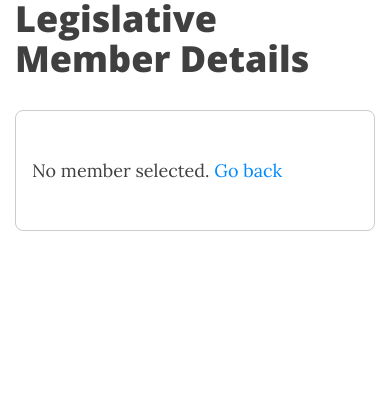
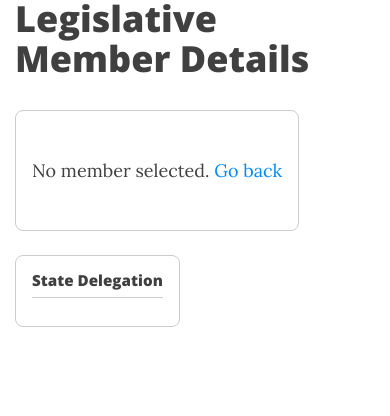
Before and after one commit to Votega/votega.org-TEST, a Jekyll site: the page built from member.html, in a window 390 px wide. Shown: the part 121-537 px from the top of the page. Built offline with Jekyll 4.4.1, drawn with Linux system fonts in a browser that asks for light colours.

Commit message:
Update member.html
Added same state members in a more convenient side window on the right-hand portion of the page

```diff
--- a/member.html
+++ b/member.html
@@ -6,14 +6,87 @@ permalink: /member.html
 
 <h1>Legislative Member Details</h1>
 
-<div id="memberDetails" style="margin-top: 2rem; padding: 1rem; border: 1px solid #ccc; border-radius: 8px;">
-  <p>Loading member information...</p>
+<style>
+  #pageLayout {
+    display: flex;
+    gap: 1.5rem;
+    align-items: flex-start;
+    margin-top: 2rem;
+  }
+  #memberDetails {
+    flex: 1;
+    min-width: 0;
+    padding: 1rem;
+    border: 1px solid #ccc;
+    border-radius: 8px;
+  }
+  #stateSidebar {
+    width: 240px;
+    flex-shrink: 0;
+    padding: 1rem;
+    border: 1px solid #ccc;
+    border-radius: 8px;
+    position: sticky;
+    top: 1rem;
+    max-height: 80vh;
+    overflow-y: auto;
+    display: none;
+  }
+  #stateSidebar h3 {
+    margin: 0 0 0.75rem 0;
+    font-size: 0.95rem;
+    border-bottom: 1px solid #ccc;
+    padding-bottom: 0.5rem;
+  }
+  .sidebar-group-label {
+    font-size: 0.75rem;
+    font-weight: bold;
+    text-transform: uppercase;
+    color: #666;
+    margin: 0.75rem 0 0.25rem 0;
+  }
+  .sidebar-member {
+    display: block;
+    padding: 0.3rem 0.4rem;
+    border-radius: 4px;
+    text-decoration: none;
+    font-size: 0.875rem;
+    color: inherit;
+    line-height: 1.3;
+  }
+  .sidebar-member:hover {
+    background: #f0f0f0;
+  }
+  .sidebar-member.current {
+    background: #e8f0fe;
+    font-weight: bold;
+    cursor: default;
+    pointer-events: none;
+  }
+  .sidebar-member-sub {
+    font-size: 0.75rem;
+    color: #666;
+  }
+  @media (max-width: 700px) {
+    #pageLayout { flex-direction: column; }
+    #stateSidebar { width: auto; position: static; max-height: 300px; display: block !important; }
+  }
+</style>
+
+<div id="pageLayout">
+  <div id="memberDetails">
+    <p>Loading member information...</p>
+  </div>
+  <div id="stateSidebar">
+    <h3 id="sidebarTitle">State Delegation</h3>
+    <div id="sidebarContent"></div>
+  </div>
 </div>
 
 <div class="msg" id="status"></div>
 
 <script>
-  const DEBUG = false; // Set to true for debugging
+  const DEBUG = false;
 
   const urlParams = new URLSearchParams(window.location.search);
   const bioguideId = urlParams.get('bioguideId');
@@ -54,6 +129,65 @@ permalink: /member.html
       statusLine.textContent = message;
       document.getElementById('memberDetails').innerHTML = '<p>Error loading details. <a href="my-representatives.html">Go back</a></p>';
     }
+  }
+
+  function getBasePath() {
+    const pathname = window.location.pathname;
+    return pathname.includes('/votega.org-TEST/') ? '/votega.org-TEST/' : '/';
+  }
+
+  function getMemberName(m) {
+    const honorific = m.honorificName || '';
+    const first = m.firstName || '';
+    const last = m.lastName || '';
+    const fallback = m.directOrderName || m.name || 'Unknown';
+    return (first && last) ? `${honorific} ${first} ${last}`.trim() : (honorific ? `${honorific} ${fallback}` : fallback);
+  }
+
+  function displaySidebar(currentMember, allMembers) {
+    const state = currentMember.state || currentMember.stateName;
+    if (!state) return;
+
+    const statemates = allMembers.filter(m =>
+      (m.state === state || m.stateName === state) && m.currentMember !== false
+    );
+
+    if (statemates.length <= 1) return;
+
+    const senators = statemates
+      .filter(m => {
+        const terms = m.terms?.item || m.terms || [];
+        return (Array.isArray(terms) ? terms : [terms]).some(t => t.chamber === 'Senate');
+      })
+      .sort((a, b) => getMemberName(a).localeCompare(getMemberName(b)));
+
+    const reps = statemates
+      .filter(m => {
+        const terms = m.terms?.item || m.terms || [];
+        return (Array.isArray(terms) ? terms : [terms]).some(t => t.chamber === 'House of Representatives');
+      })
+      .sort((a, b) => (a.district ?? 999) - (b.district ?? 999));
+
+    const basePath = getBasePath();
+
+    function renderGroup(members, label) {
+      if (!members.length) return '';
+      const items = members.map(m => {
+        const name = getMemberName(m);
+        const isCurrent = m.bioguideId === currentMember.bioguideId;
+        const sub = m.district != null ? `District ${m.district} · ${m.partyName || ''}` : (m.partyName || '');
+        if (isCurrent) {
+          return `<span class="sidebar-member current">${name}<br><span class="sidebar-member-sub">${sub}</span></span>`;
+        }
+        return `<a class="sidebar-member" href="${basePath}member.html?bioguideId=${m.bioguideId}">${name}<br><span class="sidebar-member-sub">${sub}</span></a>`;
+      }).join('');
+      return `<div class="sidebar-group-label">${label}</div>${items}`;
+    }
+
+    document.getElementById('sidebarTitle').textContent = `${state} Delegation`;
+    document.getElementById('sidebarContent').innerHTML =
+      renderGroup(senators, 'Senate') + renderGroup(reps, 'House');
+    document.getElementById('stateSidebar').style.display = 'block';
   }
 
   function displayMemberDetails(member) {
```
Also changed, not shown: other parts of member.html (+3 -1 lines).
